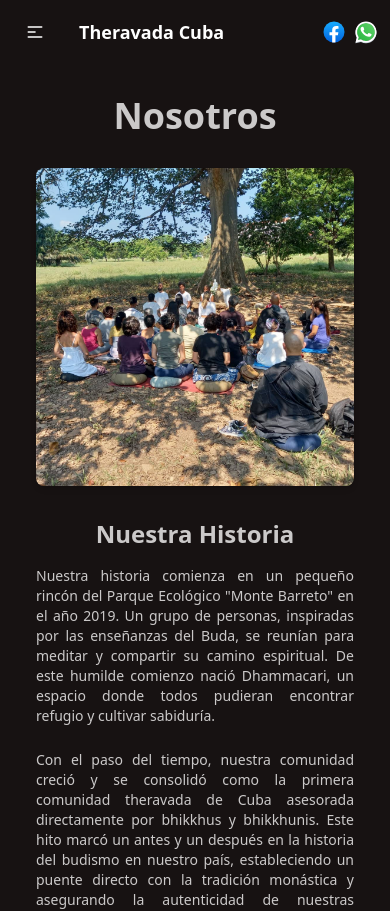
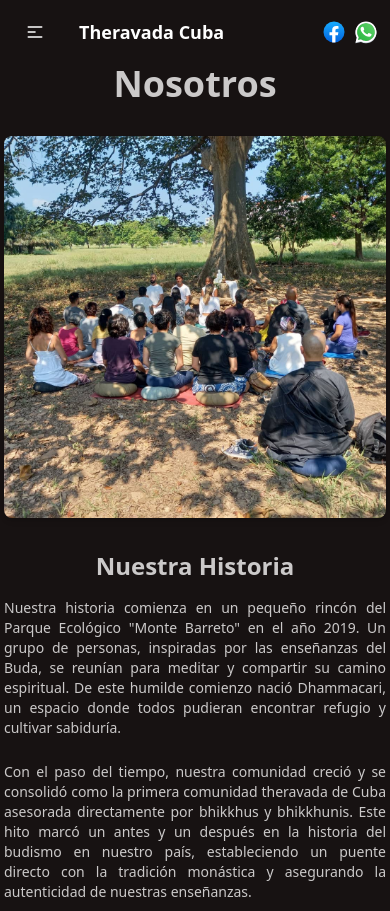
Before and after one commit to init5-dev/ThC, a Next.js app: page /nosotros in a window 390 px wide. Shown: the top 911 px of the page. Built offline with nearby package versions, Linux system fonts and the light colour scheme.

Commit message:
fix: Fixed padding in about us

```diff
--- a/app/nosotros/page.tsx
+++ b/app/nosotros/page.tsx
@@ -6,7 +6,7 @@
 
 const AboutUs = () => {
   return (
-    <div className='flex flex-col items-center justify-center min-h-screen w-full p-8 text-sm text-justify'>
+    <div className='flex flex-col items-center justify-center min-h-screen w-full md:p-8 text-sm text-justify'>
       <div>
         <h1 className='text-4xl font-bold text-center mb-8'>Nosotros</h1>
         <History />
```
